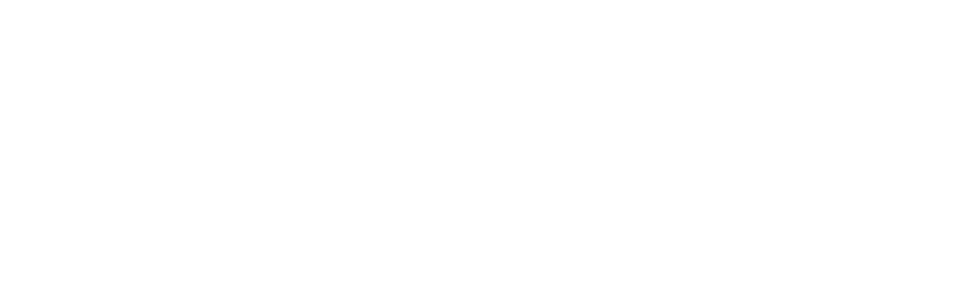
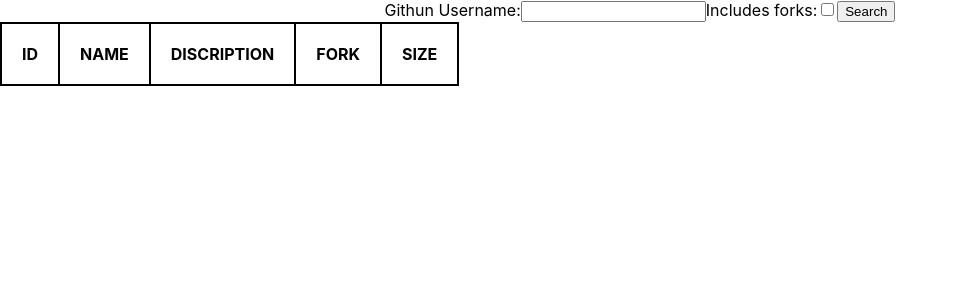
Before and after one commit to shabGIT/react-practice, a React (Create React App) app: page / in a window 1280 px wide. Shown: the top 300 px of the page, without its empty margins (0-958 px from the left). Built offline with nearby package versions, Linux system fonts and the light colour scheme.

Commit message:
working tilll get list

```diff
--- a/package.json
+++ b/package.json
@@ -11,6 +11,7 @@
     "@testing-library/jest-dom": "^5.16.5",
     "@testing-library/react": "^13.3.0",
     "@testing-library/user-event": "^13.5.0",
+    "axios": "^0.27.2",
     "react": "^18.2.0",
     "react-dom": "^18.2.0",
     "react-router-dom": "^6.3.0",
--- a/src/App.css
+++ b/src/App.css
@@ -36,3 +36,11 @@
     transform: rotate(360deg);
   }
 }
+tr,th,td,table{
+ border: 2px solid black;
+border-collapse: collapse;
+}
+tr ,th,td{
+  padding: 20px;
+  margin: 10px;
+}
--- a/src/App.js
+++ b/src/App.js
@@ -1,10 +1,12 @@
 import "./App.css";
+import { Git } from "./Git";
 
 function App() {
-  return <div className="App">
-
-
-  </div>;
+  return (
+    <div className="App">
+      <Git />
+    </div>
+  );
 }
 
 export default App;
--- /dev/null
+++ b/src/Git.jsx
@@ -0,0 +1,53 @@
+import React, { useEffect, useState } from "react";
+import axios from "axios";
+// eslint-disable-next-line no-unused-vars
+
+export const Git = () => {
+  const [user, setUser] = useState("");
+  const [response, setResponse] = useState({});
+  const [filt, setFilt] = useState([]);
+
+  const searchRepos = async () => {
+    const result = await axios.get(
+      `https://api.github.com/users/${user}/repos`
+    );
+    // console.log(result);
+    setResponse(result.data);
+    setFilt(result.data);
+  };
+
+  useEffect(() => {
+    console.log(response);
+  }, [response]);
+
+  return (
+    <div>
+      <label htmlFor="">Githun Username:</label>
+      <input type="text" onChange={(e) => setUser(e.target.value)} />
+      <label htmlFor="">Includes forks:</label>
+      <input type="checkbox" />
+      <button onClick={searchRepos}>Search</button>
+
+      <table>
+        <tr>
+          <th>ID</th>
+          <th>NAME</th>
+          <th>DISCRIPTION</th>
+          <th>FORK</th>
+          <th>SIZE</th>
+        </tr>
+        {filt.map((item) => {
+          return (
+            <tr>
+              <td>{item.id}</td>
+              <td>{item.name}</td>
+              <td>{item.description}</td>
+              <td>{item.fork + ""}</td>
+              <td>{item.size}</td>
+            </tr>
+          );
+        })}
+      </table>
+    </div>
+  );
+};
```
Also changed, not shown: 1 other file (tests, documents, lock files or other folders).
